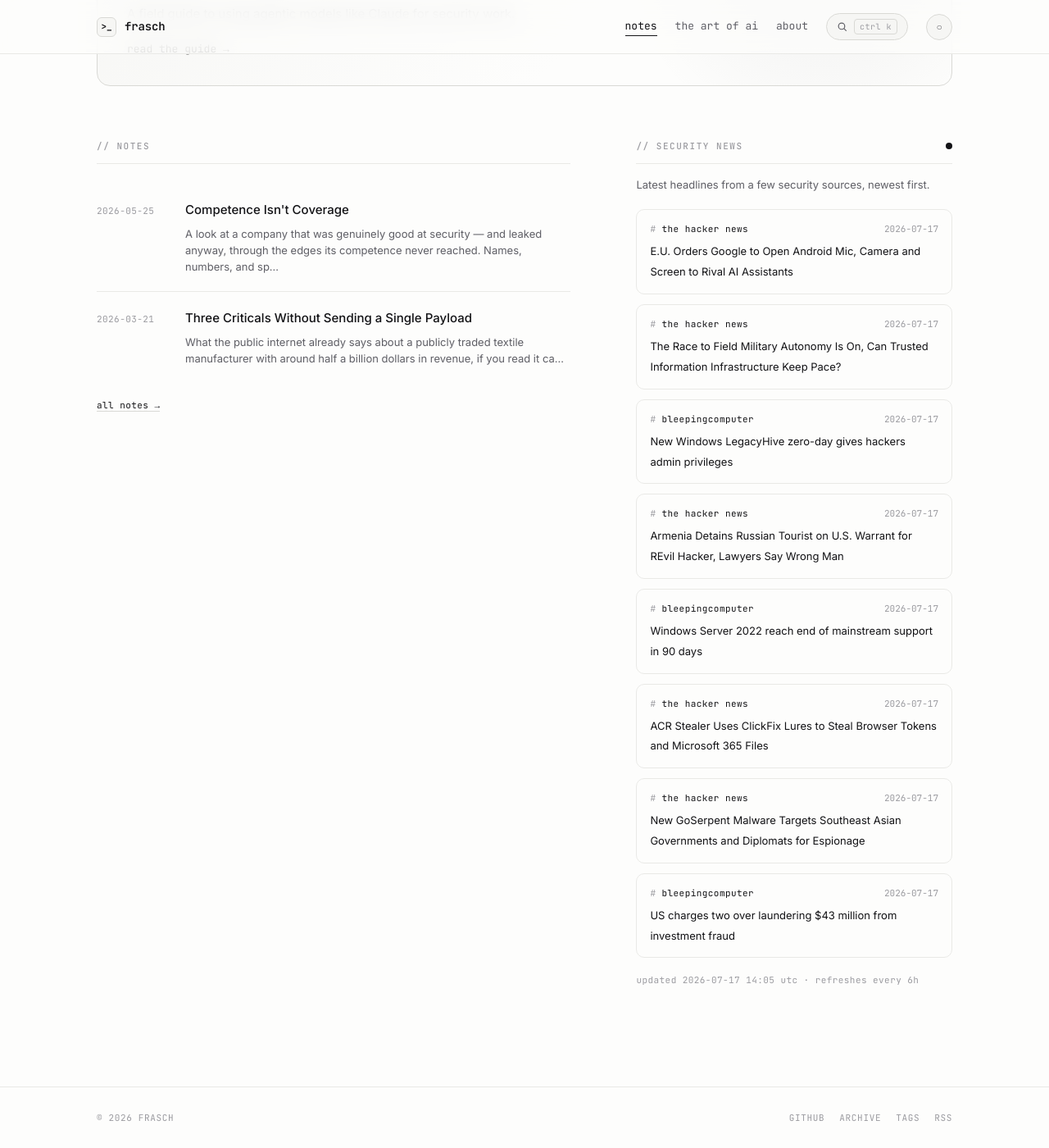
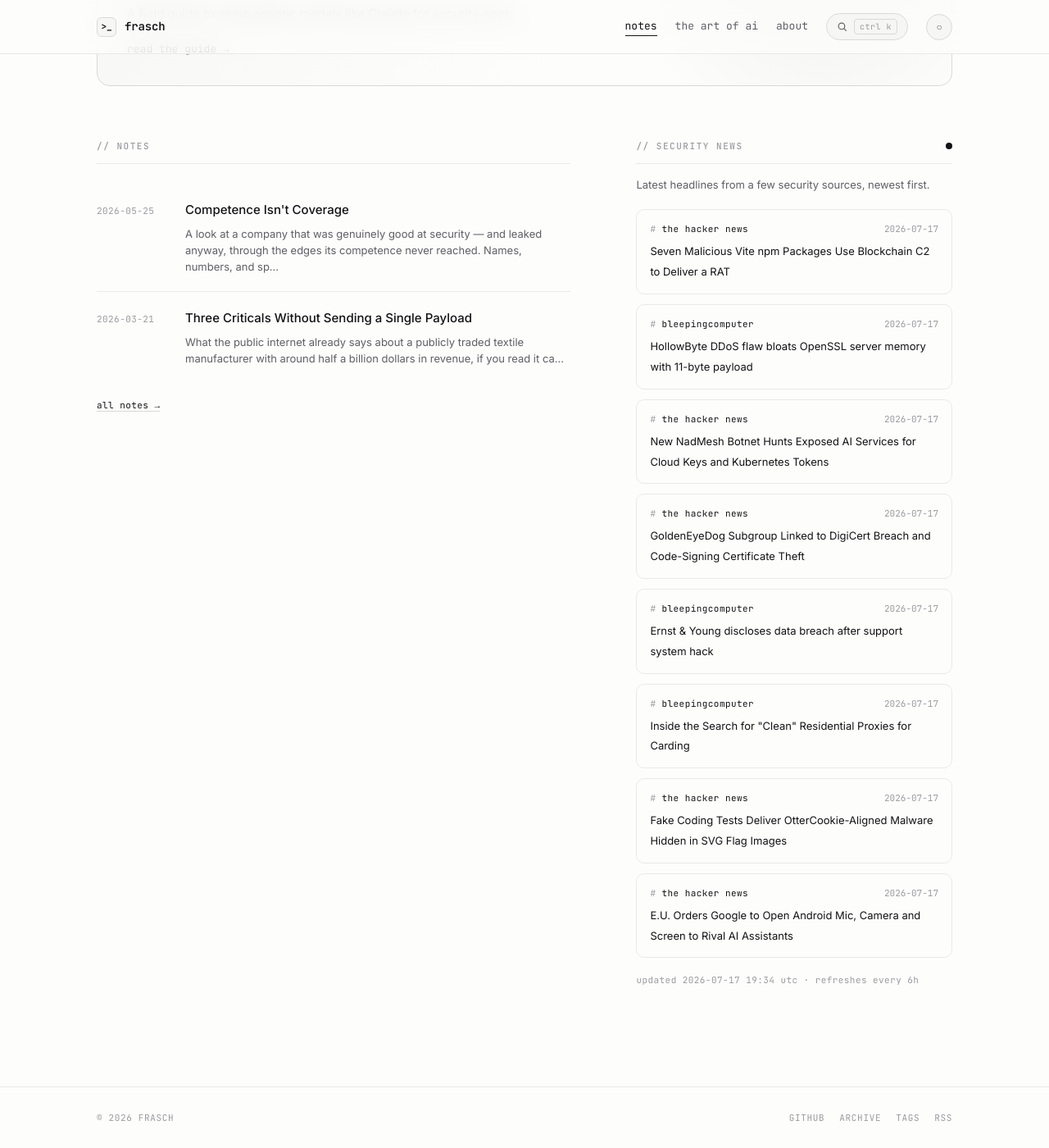
Before and after one commit to whoisfrasch/frasch, a Jekyll site: the page built from index.html, in a window 1280 px wide and 1400 px high, scrolled down 615 px. Shown: the whole window at 82% size. Built offline with Jekyll 4.4.1, drawn with Linux system fonts in a browser that asks for light colours.

Commit message:
Refresh security news feed

```diff
--- a/_data/news.json
+++ b/_data/news.json
@@ -1,53 +1,53 @@
 {
-  "updated": "2026-07-17T14:05:08Z",
+  "updated": "2026-07-17T19:34:41Z",
   "items": [
+    {
+      "source": "the hacker news",
+      "title": "Seven Malicious Vite npm Packages Use Blockchain C2 to Deliver a RAT",
+      "link": "https://thehackernews.com/2026/07/seven-malicious-vite-npm-packages-use.html",
+      "date": "2026-07-17T18:54:51Z"
+    },
+    {
+      "source": "bleepingcomputer",
+      "title": "HollowByte DDoS flaw bloats OpenSSL server memory with 11-byte payload",
+      "link": "https://www.bleepingcomputer.com/news/security/hollowbyte-ddos-flaw-bloats-openssl-server-memory-with-11-byte-payload/",
+      "date": "2026-07-17T17:56:21Z"
+    },
+    {
+      "source": "the hacker news",
+      "title": "New NadMesh Botnet Hunts Exposed AI Services for Cloud Keys and Kubernetes Tokens",
+      "link": "https://thehackernews.com/2026/07/new-nadmesh-botnet-hunts-exposed-ai.html",
+      "date": "2026-07-17T17:12:23Z"
+    },
+    {
+      "source": "the hacker news",
+      "title": "GoldenEyeDog Subgroup Linked to DigiCert Breach and Code-Signing Certificate Theft",
+      "link": "https://thehackernews.com/2026/07/goldeneyedog-subgroup-linked-to.html",
+      "date": "2026-07-17T16:39:16Z"
+    },
+    {
+      "source": "bleepingcomputer",
+      "title": "Ernst & Young discloses data breach after support system hack",
+      "link": "https://www.bleepingcomputer.com/news/security/ernst-and-young-discloses-data-breach-after-support-system-hack/",
+      "date": "2026-07-17T14:55:28Z"
+    },
+    {
+      "source": "bleepingcomputer",
+      "title": "Inside the Search for \"Clean\" Residential Proxies for Carding",
+      "link": "https://www.bleepingcomputer.com/news/security/inside-the-search-for-clean-residential-proxies-for-carding/",
+      "date": "2026-07-17T14:00:10Z"
+    },
+    {
+      "source": "the hacker news",
+      "title": "Fake Coding Tests Deliver OtterCookie-Aligned Malware Hidden in SVG Flag Images",
+      "link": "https://thehackernews.com/2026/07/north-korea-linked-hackers-hide.html",
+      "date": "2026-07-17T13:48:56Z"
+    },
     {
       "source": "the hacker news",
       "title": "E.U. Orders Google to Open Android Mic, Camera and Screen to Rival AI Assistants",
       "link": "https://thehackernews.com/2026/07/eu-orders-google-to-open-android-mic.html",
       "date": "2026-07-17T11:44:41Z"
-    },
-    {
-      "source": "the hacker news",
-      "title": "The Race to Field Military Autonomy Is On, Can Trusted Information Infrastructure Keep Pace?",
-      "link": "https://thehackernews.com/2026/07/the-race-to-field-military-autonomy-is.html",
-      "date": "2026-07-17T11:30:00Z"
-    },
-    {
-      "source": "bleepingcomputer",
-      "title": "New Windows LegacyHive zero-day gives hackers admin privileges",
-      "link": "https://www.bleepingcomputer.com/news/security/new-windows-legacyhive-zero-day-exploit-grants-hackers-admin-access/",
-      "date": "2026-07-17T11:05:30Z"
-    },
-    {
-      "source": "the hacker news",
-      "title": "Armenia Detains Russian Tourist on U.S. Warrant for REvil Hacker, Lawyers Say Wrong Man",
-      "link": "https://thehackernews.com/2026/07/armenia-detains-russian-tourist-on-us.html",
-      "date": "2026-07-17T10:53:31Z"
-    },
-    {
-      "source": "bleepingcomputer",
-      "title": "Windows Server 2022 reach end of mainstream support in 90 days",
-      "link": "https://www.bleepingcomputer.com/news/microsoft/windows-server-2022-reach-end-of-mainstream-support-in-90-days/",
-      "date": "2026-07-17T09:10:15Z"
-    },
-    {
-      "source": "the hacker news",
-      "title": "ACR Stealer Uses ClickFix Lures to Steal Browser Tokens and Microsoft 365 Files",
-      "link": "https://thehackernews.com/2026/07/acr-stealer-uses-clickfix-lures-to.html",
-      "date": "2026-07-17T08:56:39Z"
-    },
-    {
-      "source": "the hacker news",
-      "title": "New GoSerpent Malware Targets Southeast Asian Governments and Diplomats for Espionage",
-      "link": "https://thehackernews.com/2026/07/new-goserpent-malware-targets-southeast.html",
-      "date": "2026-07-17T08:46:45Z"
-    },
-    {
-      "source": "bleepingcomputer",
-      "title": "US charges two over laundering $43 million from investment fraud",
-      "link": "https://www.bleepingcomputer.com/news/security/us-charges-two-over-laundering-43-million-from-investment-fraud/",
-      "date": "2026-07-17T08:13:37Z"
     }
   ]
 }
```
